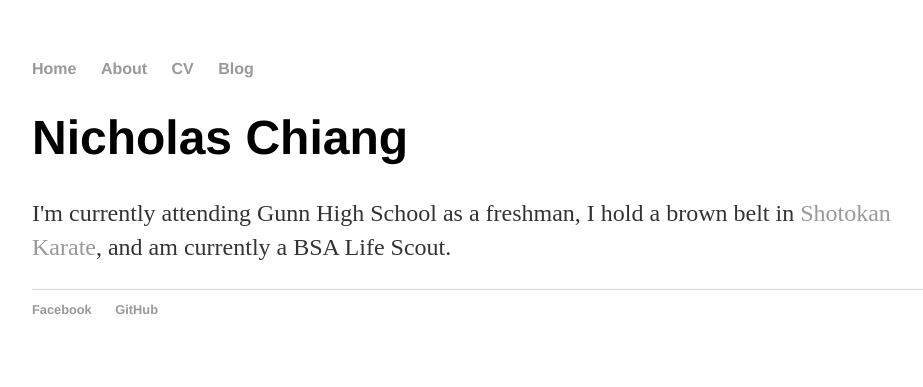
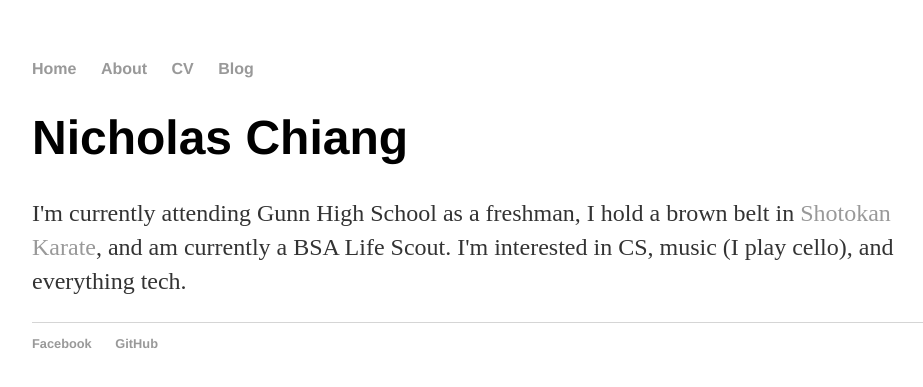
Before and after one commit to nicholaschiang/nicholaschiang.github.io, a Jekyll site: the page built from about/index.html, in a window 1280 px wide. Shown: the top 387 px of the page, without its empty margins (160-1083 px from the left). Built offline with Jekyll 4.4.1, drawn with Linux system fonts in a browser that asks for light colours.

Commit message:
Update 'about me' description

```diff
--- a/about/index.html
+++ b/about/index.html
@@ -4,5 +4,6 @@ title: About
 ---
 <div class="blurb">
 	<h1>Nicholas Chiang</h1>
-	<p>I'm currently attending Gunn High School as a freshman, I hold a brown belt in <a href="https://www.svkarate.com">Shotokan Karate</a>, and am currently a BSA Life Scout.</p>
+	<p>I'm currently attending Gunn High School as a freshman, I hold a brown belt in <a href="https://www.svkarate.com">Shotokan Karate</a>, and am currently a BSA Life Scout.
+  I'm interested in CS, music (I play cello), and everything tech.</p>
 </div><!-- /.blurb -->
```
